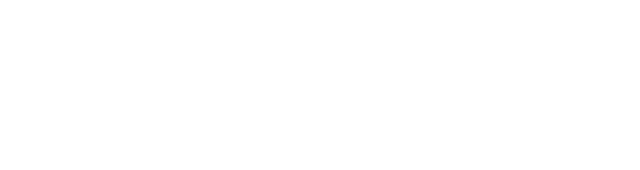
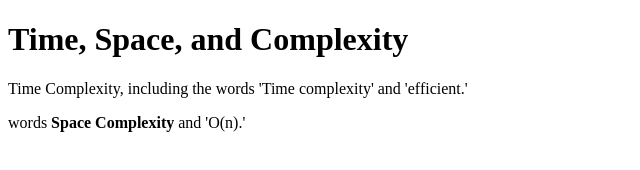
Before and after one commit to acciojob/time-and-space-complexity-Saurabh-S-Patel, a website: page main.html in a window 1280 px wide. Shown: the whole page, without its empty margins (0-640 px from the left). Drawn offline with Linux system fonts and the light colour scheme.

Commit message:
created a submission

```diff
--- a/main.html
+++ b/main.html
@@ -8,6 +8,9 @@
 
 <body>
 	<!-- the entire body must be written by student -->
+	<h1>Time, Space, and Complexity</h1>
+	<p>Time Complexity, including the words 'Time complexity' and 'efficient.'</p>
+	<p>words <b>Space Complexity</b> and 'O(n).'</p>
     <script type="text/javascript" src="./script.js">
 </script>
 
```
